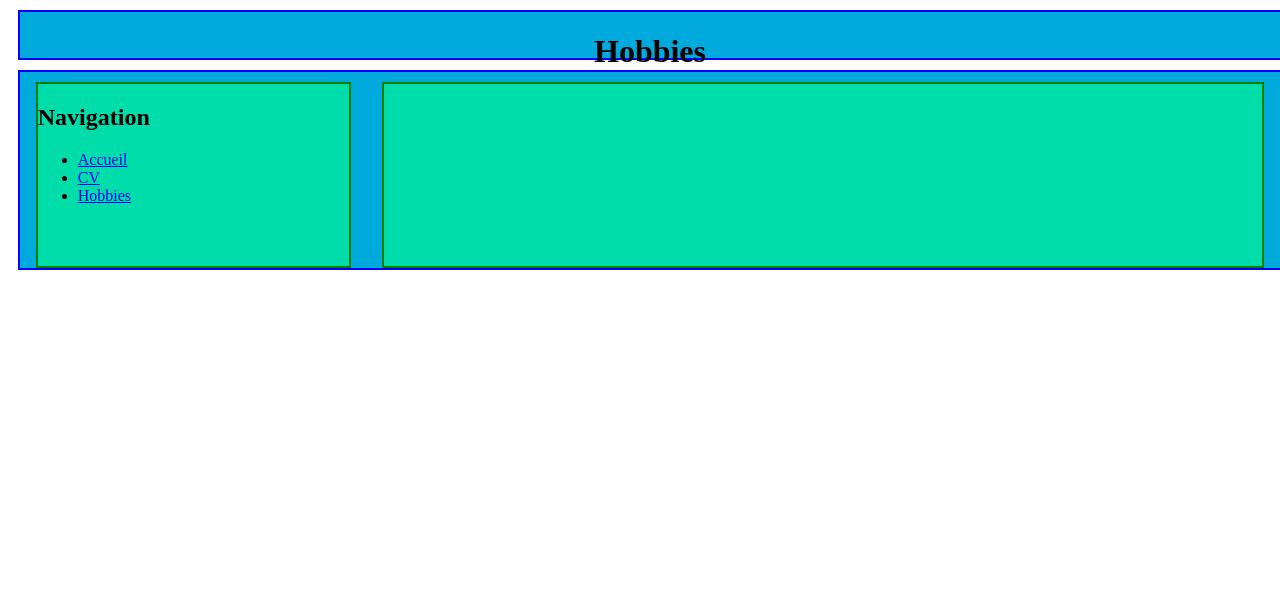
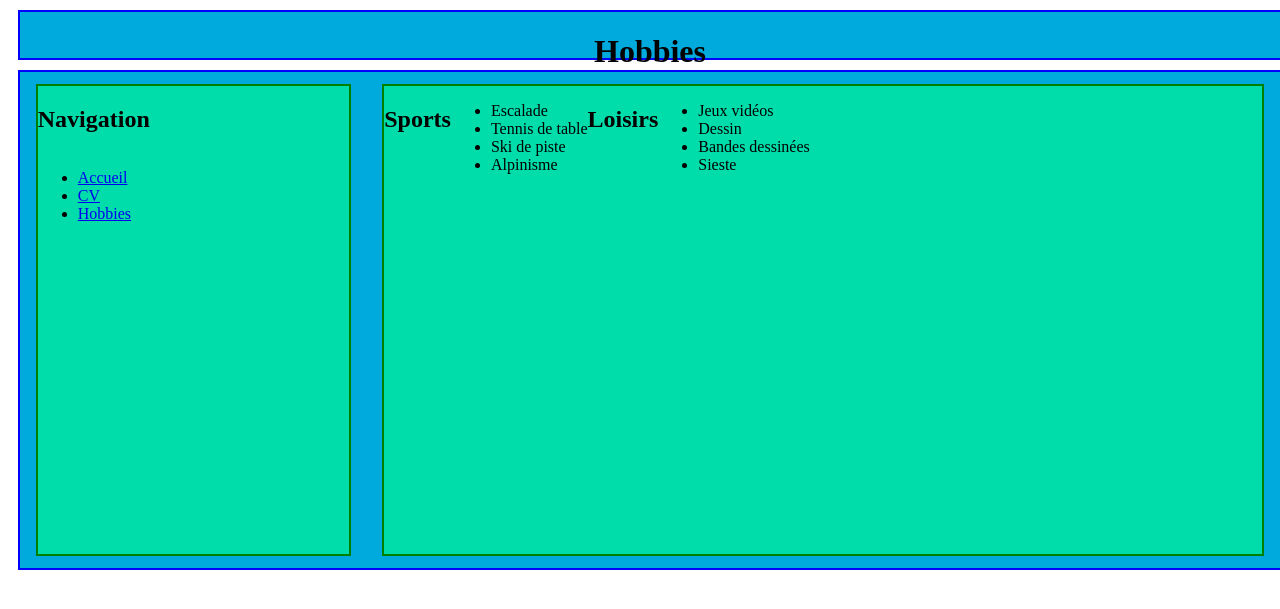
Before and after one commit to YoannBordin/IDAW, a PHP site: page /hobbies.html in a window 1280 px wide. Shown: the top 609 px of the page. Run offline with PHP 8.4, Linux system fonts and the light colour scheme.

Commit message:
Added contents for Hobbies page

```diff
--- a/TP1/SitePro/cv.html
+++ b/TP1/SitePro/cv.html
@@ -3,7 +3,7 @@
 
 <head>
   <title>Site Pro</title>
-  <link rel="stylesheet" href="style.css"
+  <link rel="stylesheet" href="style.css">
 </head>
 
 <body>
@@ -11,7 +11,7 @@
     <h1>CV</h1>
   </div>
 
-  <div class="conteneur-flexible global">
+  <div class="conteneur-flexible menucontent">
     <div class="element-flexible menu">
       <h2>Navigation</h2>
       <nav class="menu">
--- a/TP1/SitePro/hobbies.html
+++ b/TP1/SitePro/hobbies.html
@@ -3,14 +3,16 @@
 
 <head>
   <title>Site Pro</title>
-  <link rel="stylesheet" href="style.css" </head>
+  <meta charset="utf-8">
+  <link rel="stylesheet" href="style.css">
+</head>
 
 <body>
   <div class="conteneur-flexible title">
     <h1>Hobbies</h1>
 </div>
 
-<div class="conteneur-flexible global">
+<div class="conteneur-flexible menucontent">
     <div class="element-flexible menu">
         <h2>Navigation</h2>
         <nav class="menu">
@@ -22,7 +24,23 @@
         </nav>
     </div>
 
-    <div class="element-flexible contenu"></div>
+    <div class="element-flexible contenu">
+      <h2>Sports</h2>
+      <ul>
+        <li>Escalade</li>
+        <li>Tennis de table</li>
+        <li>Ski de piste</li>
+        <li>Alpinisme</li>
+      </ul>
+
+      <h2>Loisirs</h2>
+      <ul>
+        <li>Jeux vidéos</li>
+        <li>Dessin</li>
+        <li>Bandes dessinées</li>
+        <li>Sieste</li>
+      </ul>
+    </div>
 </div>
 </body>
 
--- a/TP1/SitePro/index.html
+++ b/TP1/SitePro/index.html
@@ -11,14 +11,14 @@
         <h1>Accueil</h1>
     </div>
 
-    <div class="conteneur-flexible global">
+    <div class="conteneur-flexible menucontent">
         <div class="element-flexible menu">
             <h2>Navigation</h2>
             <nav class="menu">
                 <ul>
                     <li><a href="index.html">Accueil</a></li>
                     <li><a href="cv.html">CV</a></li>
-                    <li><a href="hobbies.html">Hobbies</a></li>
+                    <li><a href="hobbies.html">CV</a></li>
                 </ul>
             </nav>
         </div>
--- a/TP1/SitePro/style.css
+++ b/TP1/SitePro/style.css
@@ -6,20 +6,22 @@
     align-content: space-around;
     background-color: #0AD; /*Bleu*/
     width: 100%;
+    height: 50%;
     border: 2px solid blue;
     box-sizing: border-box;
     margin: 10px;
 }
 .title{
+    height: 50px;
     flex-direction: column;
-    height: 50px;
 }
-.global{
+.menucontent{
+    height: 500px;
     flex-direction: row;
-    height: 200px;
 }
 
 .element-flexible{
+    display: flex;
     height: 95%;
     background-color: #0DA; /*Vert*/
     border: 2px solid green;
@@ -27,8 +29,20 @@
     margin: 10px;
 }
 .menu{
+    flex-direction: column;
     width: 25%;
 }
 .contenu{
     width: 70%;
 }
+
+.menucurrent{
+    width: 100px;
+    background-color: red;
+    border: 2px solid darkred;
+}
+.menunotcurrent{
+    width: 100px;
+    background-color: yellow;
+    border: 2px solid darkgoldenrod;
+}
```
